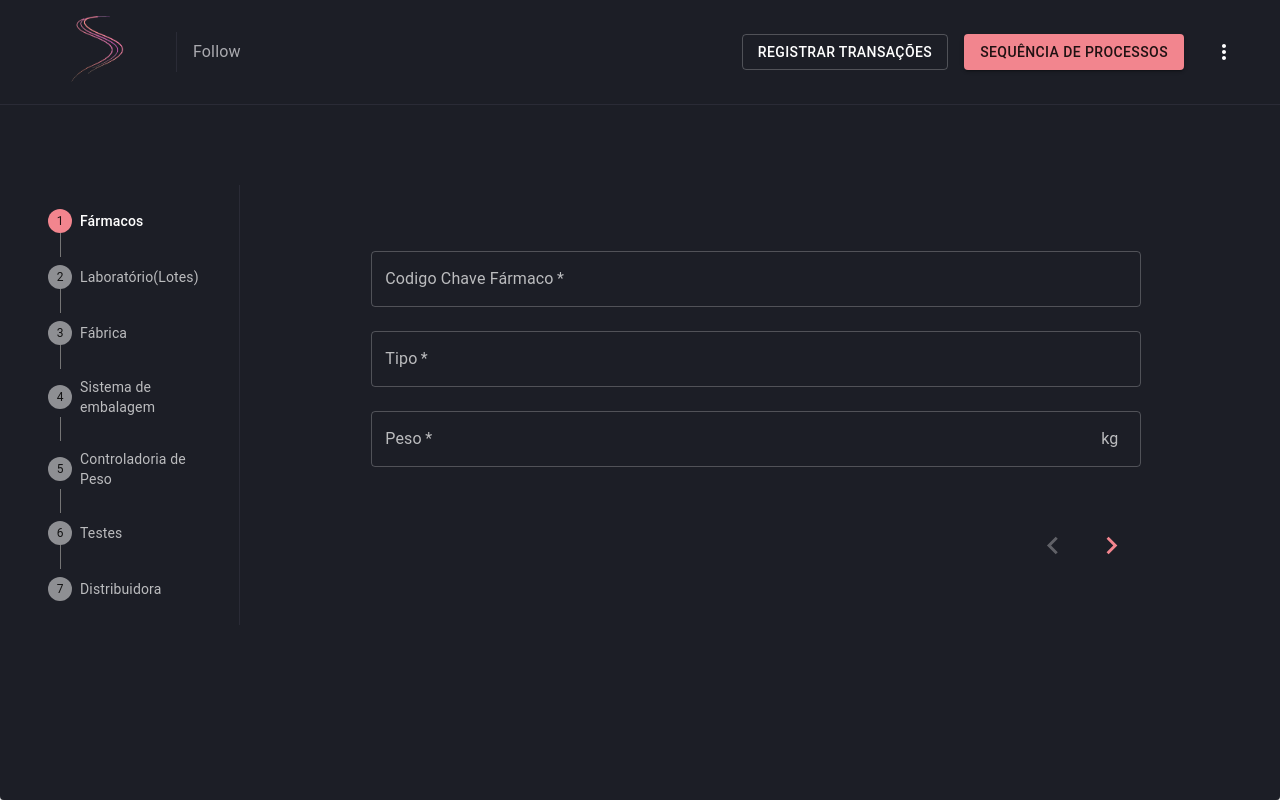
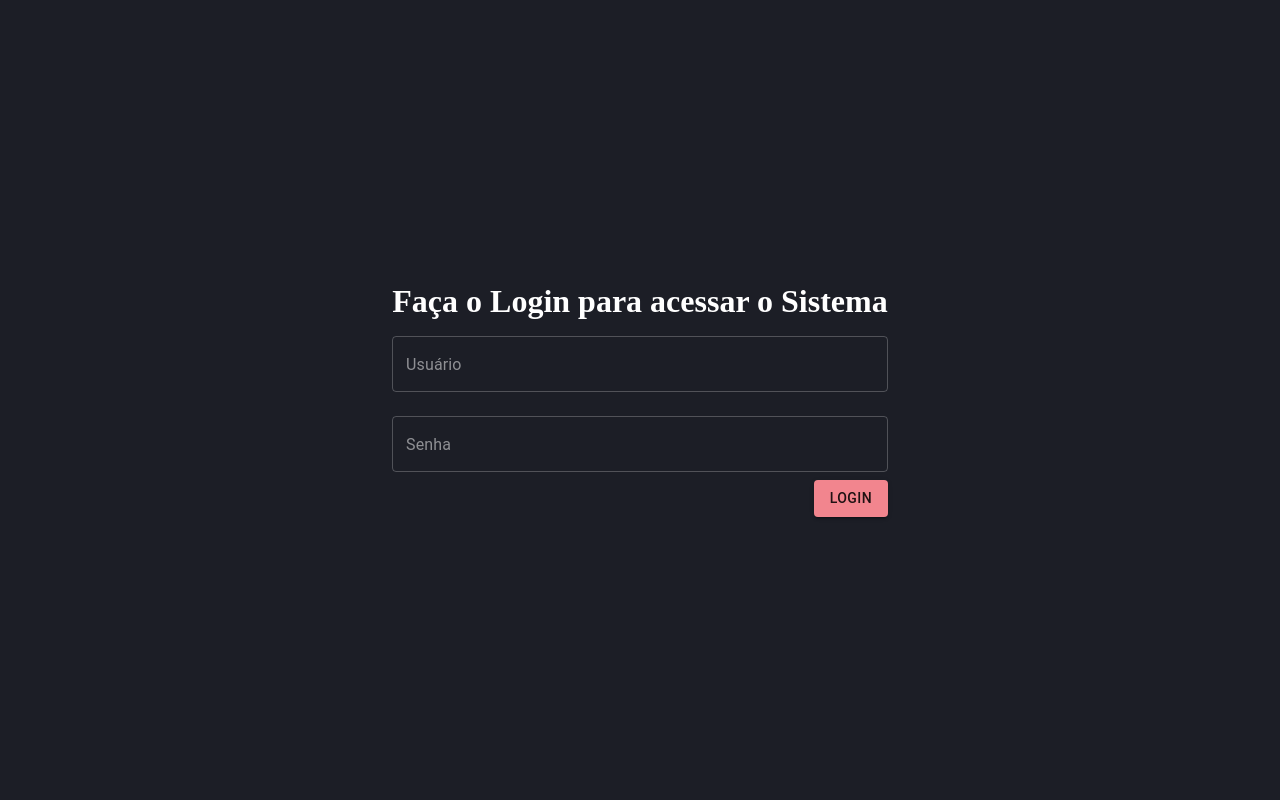
Before and after one commit to academicodan/follow, a React (Create React App) app: page / in a window 1280 px wide. Built offline with nearby package versions, Linux system fonts and the light colour scheme.

Commit message:
creating login page and authentication

```diff
--- /dev/null
+++ b/src/General/helpers.ts
@@ -0,0 +1,33 @@
+interface loginUser {
+    userName: string;
+    password: string | number
+}
+
+
+export const handleAuthentication = ({ userName, password }: loginUser) => {
+
+    console.log(userName)
+    switch (userName) {
+        case 'pharmaco':
+            if (password === 'passpharmaco') {
+
+                return { authenticated: true, route: '/pharmaco' }
+                // setAuthenticated(true)
+                // history.push('/pharmaco')
+            } else {
+                return false
+            }
+        case 'laboratory':
+            if (password === 'passlaboratory') {
+                // setAuthenticated(true)
+                // history.push('/laboratory')
+                return { authenticated: true, route: '/laboratory' }
+            } else {
+               return false
+            }
+        default:
+            return alert("Usuario nao encontrado")
+    }
+
+
+}
--- a/src/Pages/Laboratory.jsx
+++ b/src/Pages/Laboratory.jsx
@@ -1,4 +1,4 @@
-import React from "react"
+import React from 'react'
 import { Button, InputAdornment, TextField } from '@material-ui/core'
 import { useEffect, useState } from 'react'
 import { Link, useHistory } from 'react-router-dom'
@@ -22,7 +22,7 @@ import {
     ADD_ITEM_TESTADO,
     ADD_ITEM_DISTRIBUIDO,
     QUERY_EVENT,
-    AUTH_BASE64
+    AUTH_BASE64,
 } from '../General/blockchainVars'
 
 export const Laboratory = () => {
@@ -31,19 +31,23 @@ export const Laboratory = () => {
     const [pesoTotal, setPesoTotal] = useState('')
     const [listaChaveFarmaco, setListaChaveFarmaco] = useState('')
 
-    const history = useHistory()
+    // const history = useHistory()
     const { state, dispatch } = useForm()
 
     useEffect(() => {
-        console.log(state.validationStepPharmaco)
-        if (state.validationStepPharmaco) {
-            dispatch({
-                type: FormActions.setCurrentStep,
-                payload: 1,
-            })
-        } else {
-            history.goBack()
-        }
+        // console.log(state.validationStepPharmaco)
+        // if (state.validationStepPharmaco) {
+        //     dispatch({
+        //         type: FormActions.setCurrentStep,
+        //         payload: 1,
+        //     })
+        // } else {
+        //     history.goBack()
+        // }
+        dispatch({
+            type: FormActions.setCurrentStep,
+            payload: 1,
+        })
     }, [])
 
     const handleNextStep = () => {
@@ -83,11 +87,11 @@ export const Laboratory = () => {
             .catch(function (error) {
                 console.log(error)
             })
-        dispatch({
-            type: FormActions.setValidationStepLaboratory,
-            payload: true,
-        })
-        history.push('/factory')
+        // dispatch({
+        //     type: FormActions.setValidationStepLaboratory,
+        //     payload: true,
+        // })
+        // history.push('/factory')
     }
 
     return (
--- /dev/null
+++ b/src/Pages/Login/index.jsx
@@ -0,0 +1,79 @@
+import TextField from '@material-ui/core/TextField'
+import Button from '@material-ui/core/Button'
+import React, { useContext, useState } from 'react'
+import makeStyles from '@material-ui/core/styles/makeStyles'
+import { Context } from '../../Context/AuthContext'
+
+const useStyles = makeStyles((theme) => ({
+    root: {
+        height: '100vh',
+        display: 'flex',
+        justifyContent: 'center',
+        alignItems: 'center',
+        flexDirection: 'column',
+        background: '#1C1E26',
+    },
+    loginTitle: {
+        fontSize: '2rem',
+        color: '#FFF',
+    },
+    footerButton: {
+        display: 'flex',
+        justifyContent: 'end',
+    },
+}))
+
+const Login = () => {
+    const classes = useStyles()
+    const { handleLogin } = useContext(Context)
+    const [user, setUser] = useState({ user: '', password: '' })
+
+    return (
+        <div className={classes.root}>
+            <div>
+                <h2 className={classes.loginTitle}>
+                    Faça o Login para acessar o Sistema
+                </h2>
+            </div>
+            <form
+                onSubmit={(e) => {
+                    e.preventDefault()
+                    setUser({ user: '', password: '' })
+                    handleLogin(user)
+                }}
+            >
+                <div className={classes.containerForm}>
+                    <TextField
+                        value={user.user}
+                        onChange={(ev) => setUser({ ...user, user: ev.target.value })}
+                        id="user-name"
+                        variant="outlined"
+                        placeholder="Usuário"
+                        fullWidth
+                        margin="normal"
+                        type="text"
+                    />
+                    <TextField
+                        value={user.password}
+                        onChange={(ev) =>
+                            setUser({ ...user, password: ev.target.value })
+                        }
+                        id="password"
+                        variant="outlined"
+                        placeholder="Senha"
+                        fullWidth
+                        margin="normal"
+                        type="password"
+                    />
+                </div>
+                <div className={classes.footerButton}>
+                    <Button color="primary" variant="contained" type="submit">
+                        Login
+                    </Button>
+                </div>
+            </form>
+        </div>
+    )
+}
+
+export default Login
--- /dev/null
+++ b/src/context/AuthContext.js
@@ -0,0 +1,16 @@
+import React, { createContext } from 'react'
+import useAuth from './hook/useAuth'
+
+const Context = createContext()
+
+const Authprovider = ({ children }) => {
+    const { authenticated, handleLogin, handleLogaut } = useAuth()
+
+    return (
+        <Context.Provider value={{ authenticated, handleLogin, handleLogaut }}>
+            {children}
+        </Context.Provider>
+    )
+}
+
+export { Context, Authprovider }
--- /dev/null
+++ b/src/context/hook/useAuth.js
@@ -0,0 +1,52 @@
+import { useState } from 'react'
+import { handleAuthentication } from '../../General/helpers'
+import history from '../../history'
+
+const useAuth = () => {
+    const [authenticated, setAuthenticated] = useState(false)
+
+    // const handleAuthentication = ({ userName, password }) => {
+    //     console.log(userName)
+    //     switch (userName) {
+    //         case 'pharmaco':
+    //             if (password === 'passpharmaco') {
+    //                 setAuthenticated(true)
+    //                 history.push('/pharmaco')
+    //             } else {
+    //                 alert('Usuário ou senha incorretos')
+    //             }
+    //             break
+    //         case 'laboratory':
+    //             if (password === 'passlaboratory') {
+    //                 setAuthenticated(true)
+    //                 history.push('/laboratory')
+    //             } else {
+    //                 alert('Usuário ou senha incorretos')
+    //             }
+    //             break
+    //         default:
+    //             alert('Usuário não encontrado')
+    //             break
+    //     }
+    // }
+
+    const handleLogin = (user) => {
+        const userName = user.user
+        const password = user.password
+        // Validaçao de usuario
+        // setAuthenticated(true)
+        // history.push('/laboratory')
+        const result = handleAuthentication({ userName, password })
+        setAuthenticated(result.authenticated)
+        history.push(result.route)
+    }
+
+    const handleLogaut = () => {
+        setAuthenticated(false)
+        history.push('/')
+    }
+
+    return { authenticated, handleLogin, handleLogaut }
+}
+
+export default useAuth
--- /dev/null
+++ b/src/history.js
@@ -0,0 +1,3 @@
+import { createBrowserHistory } from 'history'
+
+export default createBrowserHistory()
--- a/src/router.jsx
+++ b/src/router.jsx
@@ -1,5 +1,5 @@
-import React from "react"
-import { BrowserRouter, Route, Switch } from 'react-router-dom'
+import React, { useContext } from 'react'
+import { BrowserRouter, Route, Switch, Redirect } from 'react-router-dom'
 import { Laboratory } from './Pages/Laboratory'
 import { Pharmaco } from './Pages/Pharmaco'
 import { Factory } from './Pages/Factory'
@@ -13,29 +13,56 @@ import { TableTransactions } from './Pages/TableTransactions'
 import { DetailsTableTransactions } from './Components/DetailsTableTransactions'
 import { TabPanelDetails } from './Components/TabPanelDetails'
 import { TablePossibleFraudes } from './Pages/TablePossibleFrauds'
+import Login from './Pages/Login'
+import { Context } from './Context/AuthContext'
 
-export const Router = () => {
+const CustomRouter = ({ isPrivite, ...rest }) => {
+    const { authenticated } = useContext(Context)
+
+    if (isPrivite && !authenticated) {
+        return <Redirect to="/" />
+    }
+
+    return <Route {...rest} />
+}
+
+export const Routes = () => {
+    // return (
+    //     <BrowserRouter>
+    //         <Route path="/" exact component={Login} />
+    //         {/* <Route path="/" exact component={Pharmaco} /> */}
+    //         <Route path="/laboratory" component={Laboratory} />
+    //         <Route path="/factory" component={Factory} />
+    //         <Route path="/packgingsystem" component={PackgingSystem} />
+    //         <Route path="/weightcontroller" component={WeightController} />
+    //         <Route path="/tests" component={Tests} />
+    //         <Route path="/distributor" component={Distributor} />
+    //         <Route
+    //             path="/searchTrackingSimulator"
+    //             component={SearchTrackingSimulator}
+    //         />
+    //         <Route path="/trackingSimulator" component={TrackingSimulator} />
+    //         <Route path="/tableTransactions" component={TableTransactions} />
+    //         <Route
+    //             path="/detailsTableTransactions"
+    //             component={DetailsTableTransactions}
+    //         />
+    //         <Route path="/tabPanelDetails" component={TabPanelDetails} />
+    //         <Route path="/tablePossibleFrauds" component={TablePossibleFraudes} />
+    //     </BrowserRouter>
+    // )
+
     return (
-        <BrowserRouter>
-            <Route path="/" exact component={Pharmaco} />
-            <Route path="/laboratory" component={Laboratory} />
-            <Route path="/factory" component={Factory} />
-            <Route path="/packgingsystem" component={PackgingSystem} />
-            <Route path="/weightcontroller" component={WeightController} />
-            <Route path="/tests" component={Tests} />
-            <Route path="/distributor" component={Distributor} />
-            <Route
-                path="/searchTrackingSimulator"
-                component={SearchTrackingSimulator}
+        <Switch>
+            <CustomRouter exact path="/" component={Login} />
+            <CustomRouter exact isPrivite path="/pharmaco" component={Pharmaco} />
+            <CustomRouter exact isPrivite path="/laboratory" component={Laboratory} />
+            <CustomRouter
+                exact
+                isPrivite
+                path="/tablePossibleFrauds"
+                component={TablePossibleFraudes}
             />
-            <Route path="/trackingSimulator" component={TrackingSimulator} />
-            <Route path="/tableTransactions" component={TableTransactions} />
-            <Route
-                path="/detailsTableTransactions"
-                component={DetailsTableTransactions}
-            />
-            <Route path="/tabPanelDetails" component={TabPanelDetails} />
-            <Route path="/tablePossibleFrauds" component={TablePossibleFraudes} />
-        </BrowserRouter>
+        </Switch>
     )
 }
```
Also changed, not shown: src/App.tsx (+11 -10 lines), src/Components/Header/index.jsx (+7 -3 lines), src/Pages/Pharmaco.jsx (+10 -3 lines).
